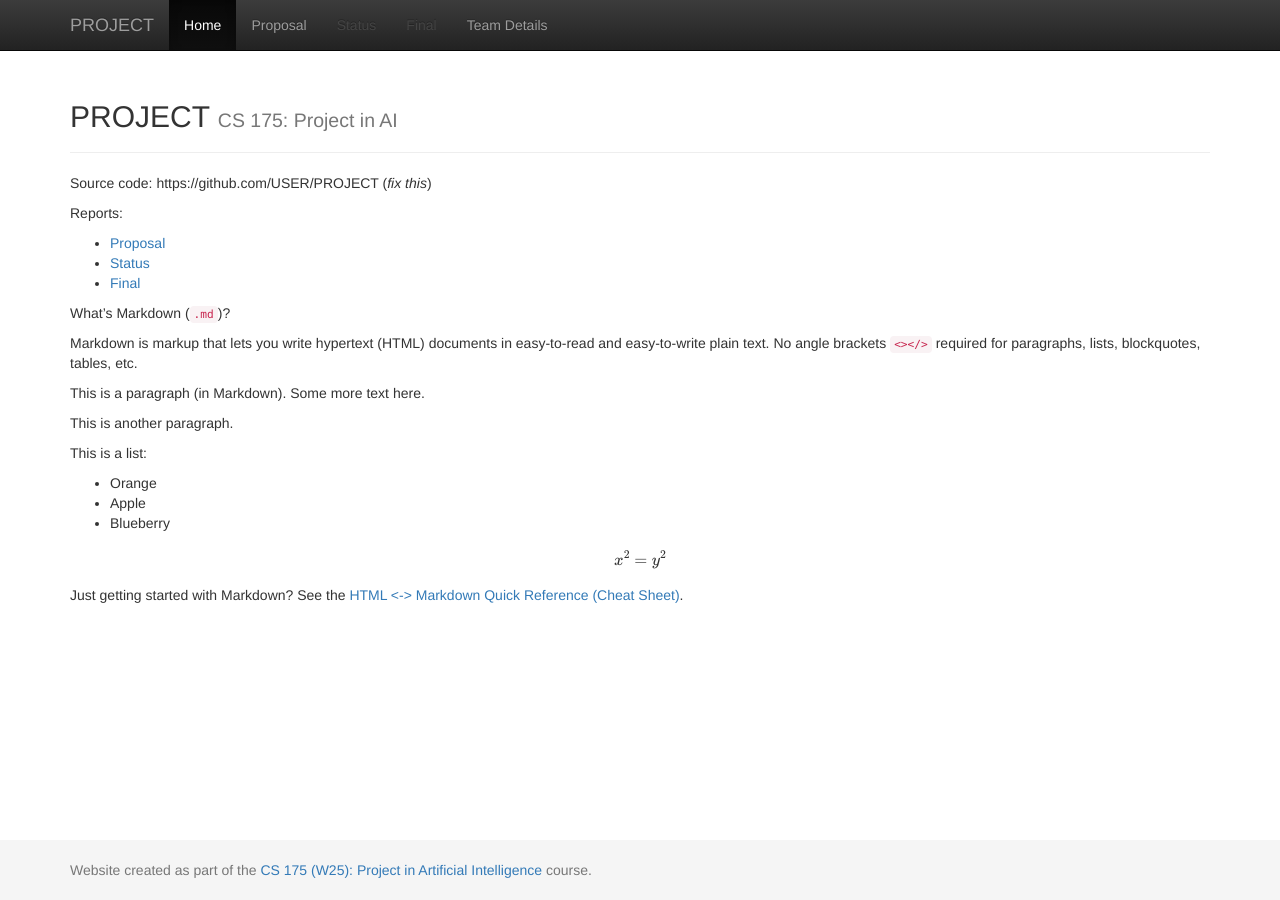
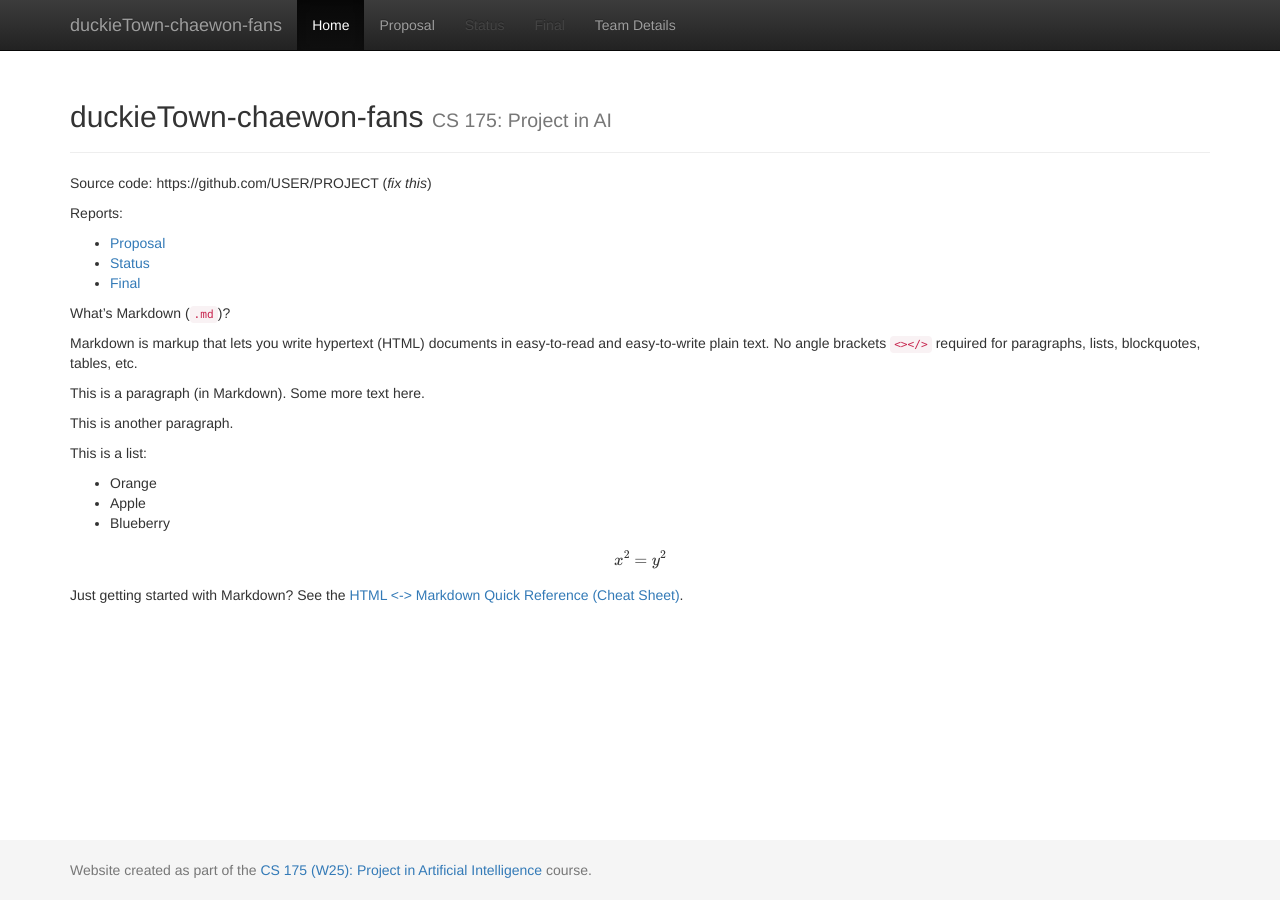
Before and after one commit to marcusha429/duckietown-chaewon-fans, a Jekyll site: the page built from docs/index.md, in a window 1280 px wide. Built offline with Jekyll 4.4.1, drawn with Linux system fonts in a browser that asks for light colours; formulas are drawn with MathJax 3.

Commit message:
Update _config.yml with group name

```diff
--- a/docs/_config.yml
+++ b/docs/_config.yml
@@ -1,7 +1,7 @@
 ###########
 # site.title
 
-title:    'PROJECT'
+title:    'duckieTown-chaewon-fans'
 subtitle: 'CS 175: Project in AI'
 
 
```
